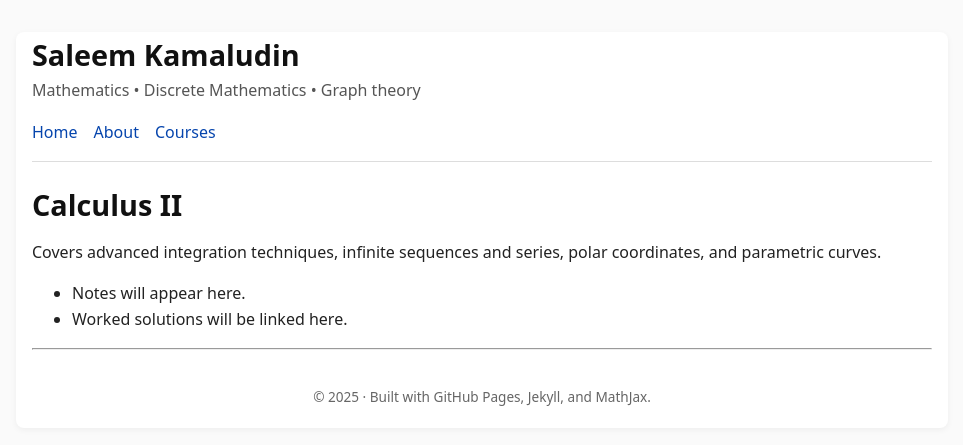
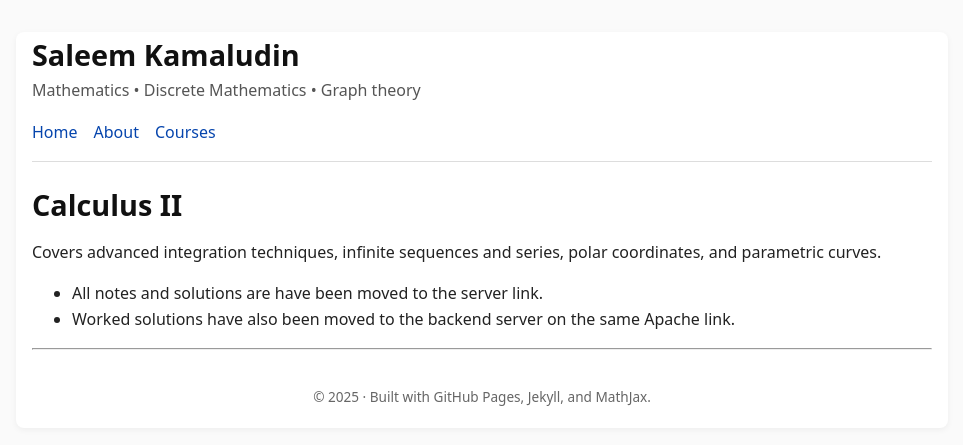
Before and after one commit to SaleemKamaludin/SaleemKamaludin.github.io, a Jekyll site: the page built from courses/calculus2.md, in a window 1280 px wide. Shown: the top 445 px of the page, without its empty margins (158-1121 px from the left). Built offline with Jekyll 4.4.1, drawn with Linux system fonts in a browser that asks for light colours.

Commit message:
Update calculus2.md

```diff
--- a/courses/calculus2.md
+++ b/courses/calculus2.md
@@ -8,5 +8,5 @@ permalink: /courses/calculus2/
 
 Covers advanced integration techniques, infinite sequences and series, polar coordinates, and parametric curves.
 
-- Notes will appear here.
-- Worked solutions will be linked here.
+- All notes and solutions are have been moved to the server link.
+- Worked solutions have also been moved to the backend server on the same Apache link.
```
